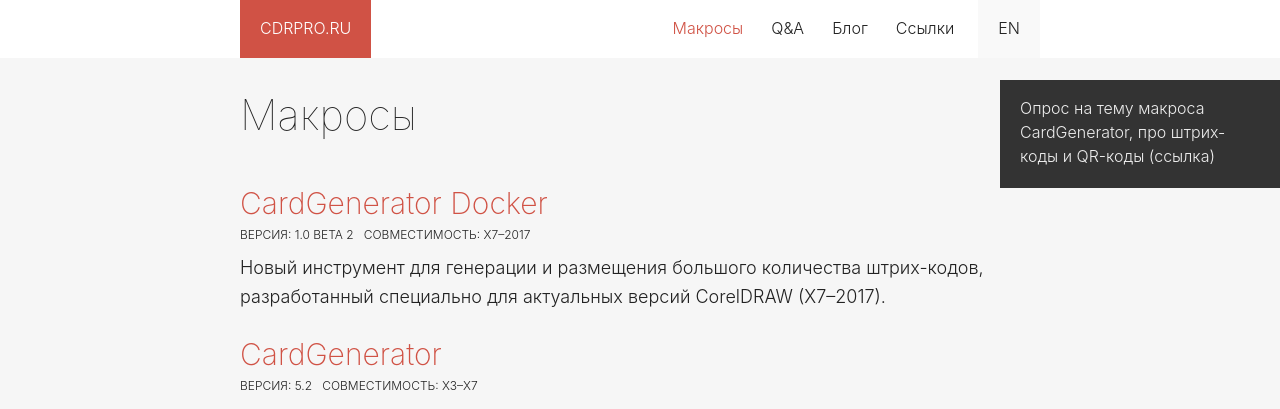
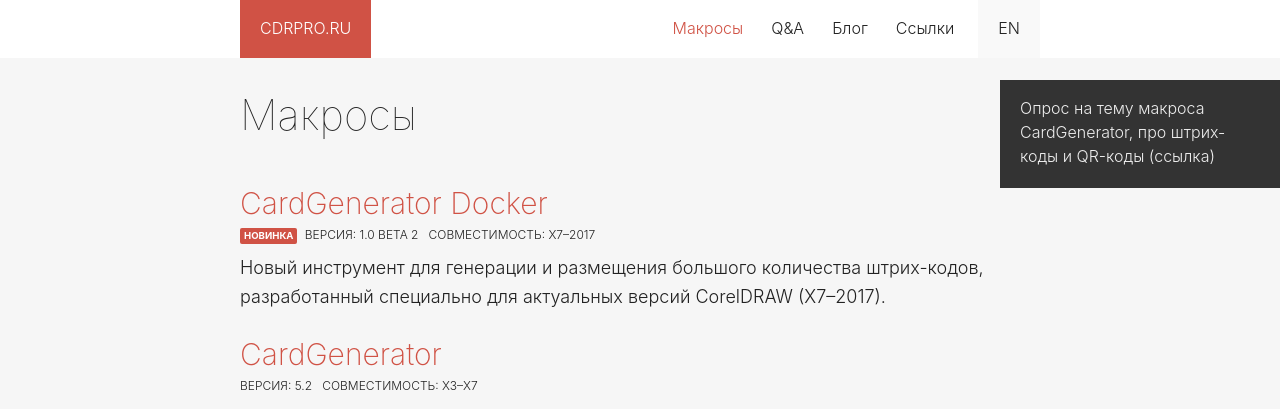
Before and after one commit to cdrpro/cdrpro.github.io, a Jekyll site: the page built from macros/macros.html, in a window 1280 px wide. Shown: the top 409 px of the page. Built offline with Jekyll 4.4.1, drawn with Linux system fonts in a browser that asks for light colours.

Commit message:
Added NEW label for macros

```diff
--- a/_sass/pages/macros.scss
+++ b/_sass/pages/macros.scss
@@ -65,6 +65,22 @@
     &__meta {
         font-size: 12px;
         text-transform: uppercase;
+    }
+
+    &__new {
+        display: inline-block;
+        padding: 3px 4px;
+        margin-right: 4px;
+        font-size: .8em;
+        font-weight: bold;
+        line-height: 1;
+        color: #fff;
+        background: $brand;
+        border-radius: 2px;
+
+        .en & {
+            background: $brand-en;
+        }
     }
 
     &__content {
--- a/en/macros/macros.html
+++ b/en/macros/macros.html
@@ -14,6 +14,9 @@
                 <a href="{{ macro.url }}">{{ macro.title }}</a>
             </h2>
             <div class="macro-teaser__meta">
+                {% if macro.new == true %}
+                    <span class="macro-teaser__new">new</span>
+                {% endif %}
                 Version: {{ macro.version }} &nbsp; Compatibility: {{ macro.app }}
             </div>
             <p class="macro-teaser__content">
--- a/macros/macros.html
+++ b/macros/macros.html
@@ -14,6 +14,9 @@
                 <a href="{{ macro.url }}">{{ macro.title }}</a>
             </h2>
             <div class="macro-teaser__meta">
+                {% if macro.new == true %}
+                    <span class="macro-teaser__new">новинка</span>
+                {% endif %}
                 Версия: {{ macro.version }} &nbsp; Совместимость: {{ macro.app }}
             </div>
             <p class="macro-teaser__content">
```
Also changed, not shown: _macros/ru/cardgenerator-docker.md (+1 -0 lines), _macros/ru/cardgenerator.md (+3 -2 lines).
